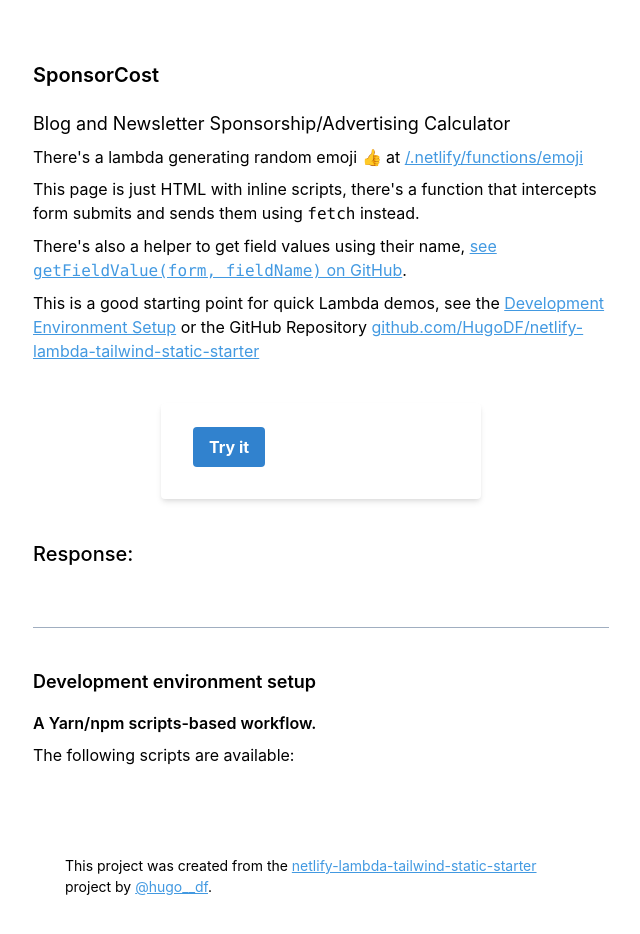
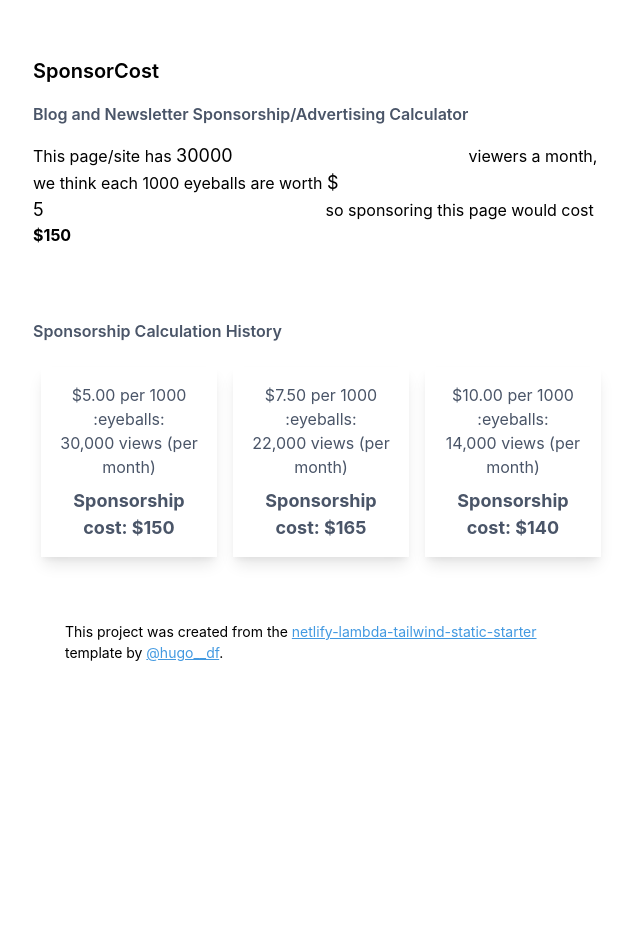
Before and after one commit to HugoDF/sponsorcost, a website: page public/index.html in a window 1280 px wide. Shown: the whole page, without its empty margins (319-959 px from the left). After the commit the page ends 800 px from the top, so only its background shows below. Drawn offline with nearby package versions, Linux system fonts and the light colour scheme; files that its build step writes are made by us from their sources.

Commit message:
implement initial cpm + pageview -> cost calculator with history

```diff
--- a/public/index.html
+++ b/public/index.html
@@ -7,7 +7,7 @@
   <meta name="description" content="Blog and Newsletter Sponsorship/Advertising Calculator">
   <meta name="viewport" content="width=device-width, initial-scale=1">
 
-  <link rel="manifest" href="site.webmanifest">
+  <!-- <link rel="manifest" href="site.webmanifest"> -->
   <link rel="apple-touch-icon" href="icon.png">
   <!-- Place favicon.ico in the root directory -->
 
@@ -19,99 +19,154 @@
   <!--[if IE]>
     <p class="browserupgrade">You are using an <strong>outdated</strong> browser. Please <a href="https://browsehappy.com/">upgrade your browser</a> to improve your experience and security.</p>
   <![endif]-->
-  <div class="container mx-auto max-w-xl py-10">
-    <h1 class="font-semibold my-5 text-xl">SponsorCost</h1>
-    <h2 class="font-normal my-2 text-lg">Blog and Newsletter Sponsorship/Advertising Calculator</h2>
+  <section class="container mx-auto max-w-xl py-10">
+    <h1 class="font-semibold my-4 text-xl">SponsorCost</h1>
+    <h2 class="font-semibold text-md mb-4 text-gray-700">Blog and Newsletter Sponsorship/Advertising Calculator</h2>
 
-    <p class="mb-2">
-      There's a lambda generating random emoji 👍 at
-      <a
-        class="text-blue-500 hover:text-blue-700 underline"
-        href="/.netlify/functions/emoji">
-        /.netlify/functions/emoji
-      </a>
-    </p>
-    <p class="mb-2">
-      This page is just HTML with inline scripts,
-      there's a function that intercepts form submits and
-      sends them using <code>fetch</code> instead.
-    </p>
-    <p class="mb-2">
-      There's also a helper to get field values using their name,
-      <a
-        class="text-blue-500 hover:text-blue-700 underline"
-        href="https://github.com/HugoDF/netlify-lambda-tailwind-static-starter/blob/fc936bd76f201c90ade459a9ab73bf19fdab6aec/public/index.html#L65">
-        see <code>getFieldValue(form, fieldName)</code>
-        on GitHub</a>.
-    </p>
-    <p class="mb-2">This is a good starting point for quick Lambda demos, see the <a class="text-blue-500 hover:text-blue-700 underline" href="#development-environment-setup">Development Environment Setup</a> or the GitHub Repository <a class="text-blue-500 hover:text-blue-700 underline" href="https://github.com/HugoDF/netlify-lambda-tailwind-static-starter">github.com/HugoDF/netlify-lambda-tailwind-static-starter</a></p>
+    <section>
+      This page/site has <input
+        type="number"
+        name="pageviews"
+        id="pageviews"
+        class="text-lg inline"
+        value="30000"
+        step="100"
+        >
+      viewers a month, we think each 1000 eyeballs are worth
+      <label class="text-lg inline" for="cpm">$</label>
+      <input
+        type="number"
+        name="cpm"
+        id="cpm"
+        class="text-lg"
+        value="5"
+        step="0.5"
+      >
 
-    <div class="mx-auto max-w-xs mt-10">
-      <form
-        class="bg-white shadow-md rounded px-8 pt-6 pb-8 mb-4"
-        action="/.netlify/functions/emoji"
-        method="get">
-        <div class="flex items-center justify-between">
-          <button
-            class="bg-blue-600 hover:bg-blue-500 text-white font-bold py-2 px-4 rounded focus:outline-none focus:shadow-outline"
-            type="submit">
-            Try it
-          </button>
-        </div>
-      </form>
-    </div>
+      so sponsoring this page would cost
 
-    <section class="mt-10">
-      <h2 class="font-medium text-xl">Response:</h2>
+      <strong class="js-cost">$150</strong>
 
-      <div class="max-w-sm text-xs">
-        <code>
-          <pre id="response-area">
-          </pre>
-        </code>
+      <div class="my-4 text-center">
+        <button class="js-calculate-now bg-purple-500 text-white px-4 py-2 rounded-sm invisible">Calculate Now</button>
       </div>
     </section>
 
-    <section class="border-t border-solid border-gray-500 py-10 mt-10">
-
-      <h3 id="development-environment-setup" class="text-lg font-semibold mb-4">Development environment setup</h3>
-
-      <h4 class="font-semibold mb-2">A Yarn/npm scripts-based workflow.</h4>
-      <p class="mb-2">
-        The following scripts are available:
-      </p>
+    <h2 class="font-semibold text-md mb-4 text-gray-700">Sponsorship Calculation History</h2>
+    <section class="js-history flex flex-wrap">
     </section>
     <footer class="mt-10 px-8 text-sm">
-      This project was created from the <a class="text-blue-500 hover:text-blue-700 underline" href="https://github.com/HugoDF/netlify-lambda-tailwind-static-starter">netlify-lambda-tailwind-static-starter</a> project by <a class="text-blue-500 hover:text-blue-700 underline" href="https://twitter.com/@hugo__df">@hugo__df</a>.
+      This project was created from the <a class="text-blue-500 hover:text-blue-700 underline" href="https://github.com/HugoDF/netlify-lambda-tailwind-static-starter">netlify-lambda-tailwind-static-starter</a> template by <a class="text-blue-500 hover:text-blue-700 underline" href="https://twitter.com/@hugo__df">@hugo__df</a>.
     </footer>
   </div>
 
   <script>
     (function () {
-      function getFieldValue(form, field) {
-        return form[field].value
+      const defaultSponsorCostCalculations = [
+        { cpm: 1000, pageviews: 14000 },
+        { cpm: 750, pageviews: 22000 },
+        { cpm: 500, pageviews: 30000 }, // last is what's displayed
+      ]
+      const data = localStorage.getItem('sponsorCost')
+      const sponsorCostCalculations = data ? JSON.parse(data) : defaultSponsorCostCalculations;
+      const $history = document.querySelector('.js-history');
+      const $cpm = document.querySelector('#cpm');
+      const $pageviews = document.querySelector('#pageviews');
+      const $totalCost = document.querySelector('.js-cost');
+      const $calculatePrompt = document.querySelector('.js-calculate-now');
+
+      function insert(node, html) {
+        node.innerHTML = html;
       }
-      const form = document.querySelector('form');
-      const responseArea = document.querySelector('#response-area');
-      form.addEventListener('submit', function (e) {
-        e.preventDefault();
-        const url = form.action;
-        const verb = (form.method || 'post').toUpperCase();
-        fetch(url, {
-          method: verb,
-          headers: {
-            'Content-Type': 'application/json',
-          },
-        }).then(function (res) {
-          if(res.ok) {
-            return res.json();
+
+      function computeCost(cpm, pageviews) {
+        return cpm / 100 * pageviews / 1000;
+      }
+
+      function renderHistory() {
+        return sponsorCostCalculations.slice(0).reverse().map(({ cpm, pageviews }) => {
+          const displayCpm = cpm / 100;
+          const total = computeCost(cpm, pageviews);
+          return `<div
+            class="js-history-entry cursor-pointer p-2 text-center flex flex-col sm:w-full md:w-1/3 mb-4"
+            data-cpm="${cpm}"
+            data-pageviews="${pageviews}"
+            data-total-cost="${total}"
+          >
+            <div class="shadow-lg p-4">
+              <div class="text-gray-700 text-base">
+                $${displayCpm.toFixed(2)} per 1000 :eyeballs:
+                <br />
+                ${pageviews.toLocaleString()} views (per month)
+              </div>
+              <div class="font-bold text-gray-700 text-lg mt-2">
+                Sponsorship cost: $${total.toLocaleString()}
+              </div>
+            </div>
+          </div>`
+        }).join('\n');
+      }
+
+      const render = () => insert($history, renderHistory());
+
+      render()
+
+      function updateForm(cpm, pageviews, totalCost) {
+        $cpm.value = (cpm / 100).toFixed(2)
+        $pageviews.value = pageviews
+        $totalCost.innerText = `$${totalCost.toLocaleString()}`
+      }
+      const HISTORY_ENTRY = 'HISTORY_ENTRY';
+      const CALCULATE = 'CALCULATE';
+      document.addEventListener('click', (event) => {
+        let type;
+
+        const target = event.path.find((node) => {
+          if (node && node.classList) {
+            if (node.classList.contains('js-history-entry')) {
+              type = HISTORY_ENTRY
+              return node;
+            }
+            if (node.classList.contains('js-calculate-now')) {
+              type = CALCULATE;
+              return node;
+            }
           }
-          throw new Error('Network response was not ok.');
-        }).then(function(json) {
-          responseArea.innerText = JSON.stringify(json, null, 2);
-        }).catch(function (error) {
-          responseArea.innerText = error.message
         })
+        if (target) {
+          switch(type) {
+            case HISTORY_ENTRY:{
+              const { cpm, pageviews, totalCost } = target.dataset;
+              updateForm(parseFloat(cpm), parseFloat(pageviews), parseFloat(totalCost));
+              break
+            }
+            case CALCULATE: {
+              const cpm = parseFloat($cpm.value) * 100;
+              const pageviews = parseFloat($pageviews.value);
+              sponsorCostCalculations.push({ cpm, pageviews })
+              render();
+              makeReadOnly();
+              const latestCalculation = sponsorCostCalculations[sponsorCostCalculations.length - 1]
+              updateForm(latestCalculation.cpm, latestCalculation.pageviews, computeCost(latestCalculation.cpm, latestCalculation.pageviews))
+            }
+
+          }
+        } else {
+          console.log('noop');
+        }
+      })
+
+      function makeEditing() {
+        $totalCost.innerText = '???';
+        $calculatePrompt.classList.remove('invisible');
+      }
+
+      function makeReadOnly() {
+        $calculatePrompt.classList.add('invisible');
+      }
+
+      document.addEventListener('change', (event) => {
+        makeEditing();
       })
     })()
   </script>
```
